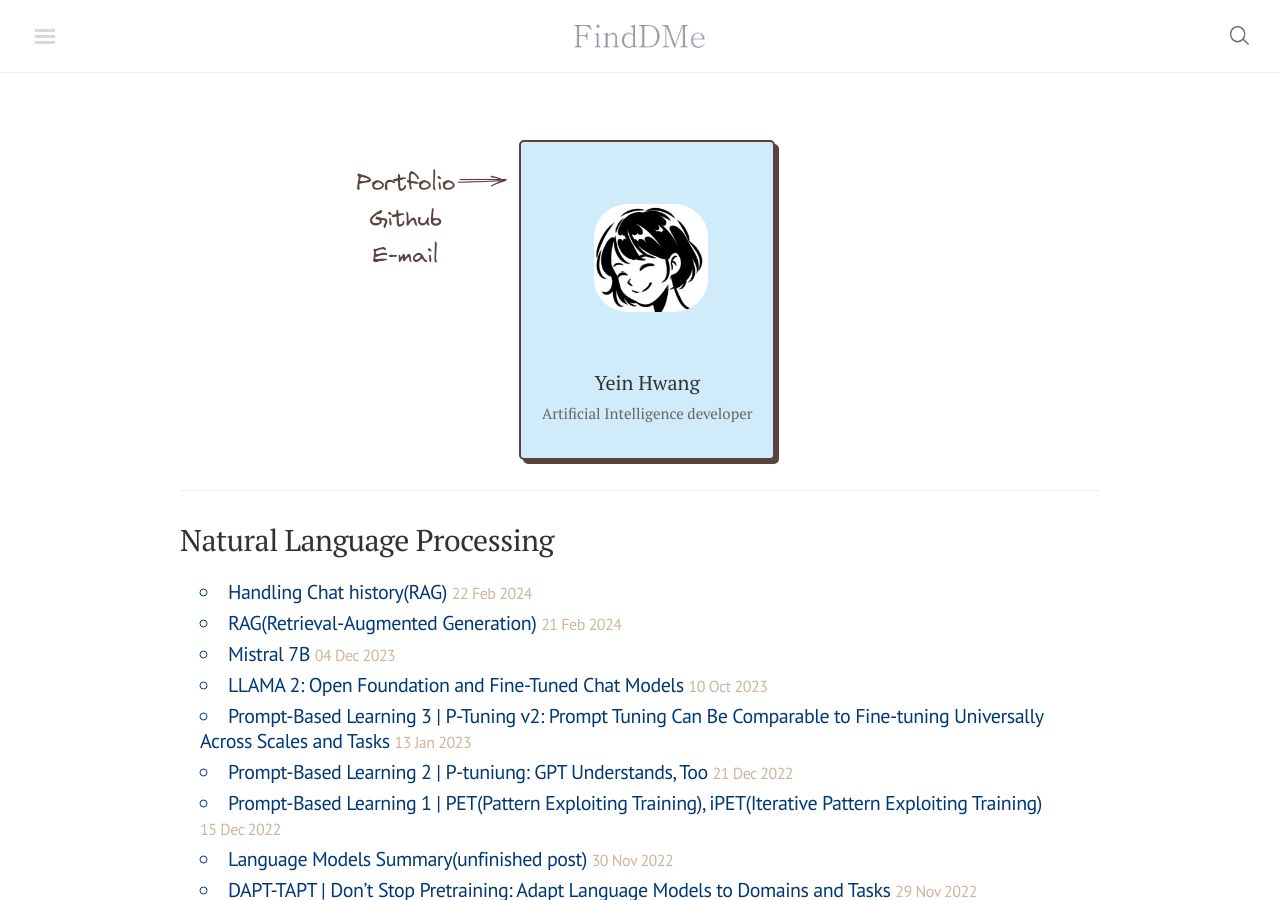
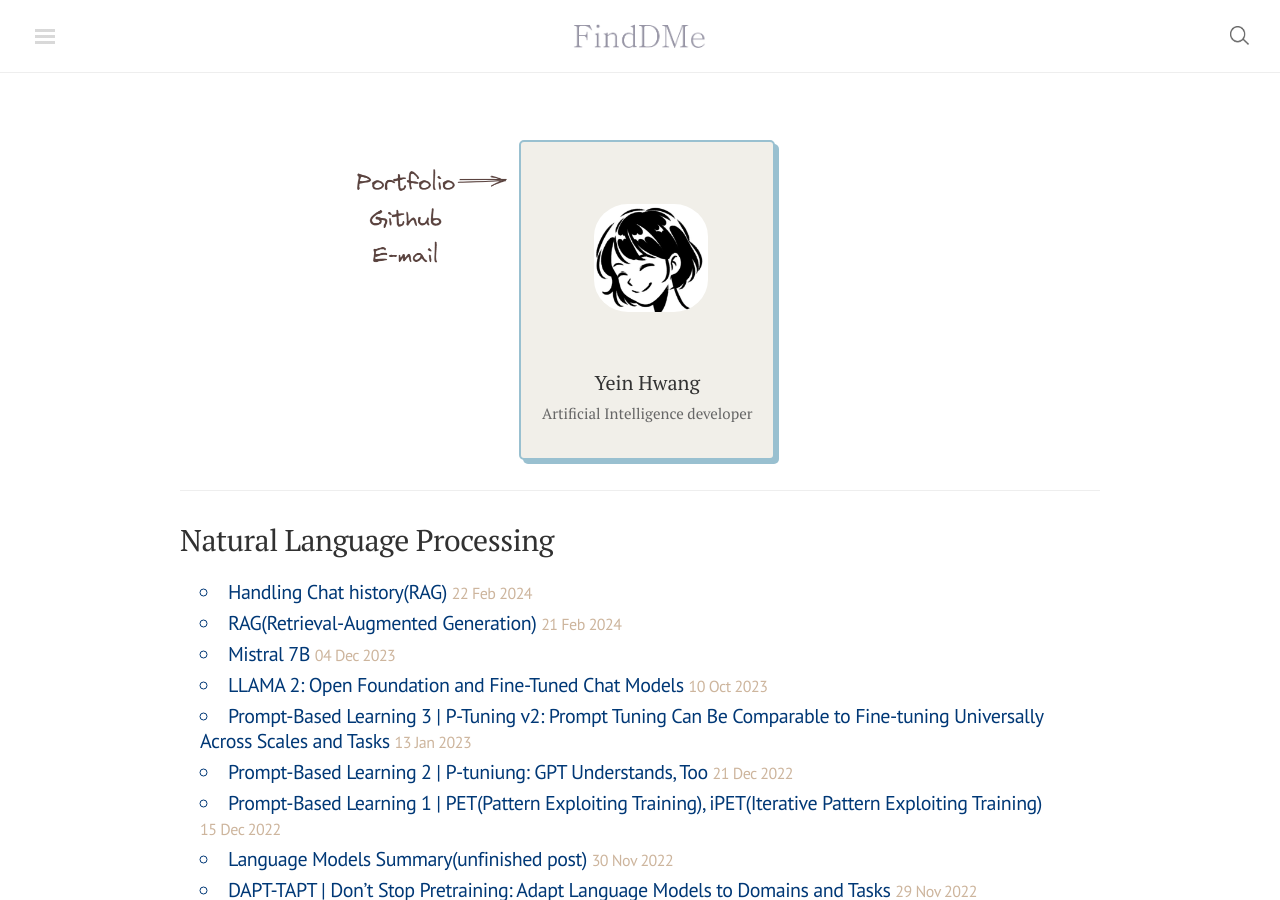
Before and after one commit to finddme/finddme.github.io, a Jekyll site: the page built from index.html, in a window 1280 px wide and 900 px high. Built offline with Jekyll 4.4.1, drawn with Linux system fonts in a browser that asks for light colours; nearby versions of some CDN libraries; comment, search, counter and statistics services are not loaded.

Commit message:
Update index.html

```diff
--- a/index.html
+++ b/index.html
@@ -113,7 +113,7 @@ title:   #Categories Home
 
 <div class="card-expo">
 <!--       <div class="card" onclick="location.href='https://finddme.github.io/blog/portfolio/';" style=" cursor: pointer; float: center; margin-right: 562px;" > -->
-      <div class="card" onclick="location.href='https://finddme.github.io/blog/portfolio/';" style=" cursor: pointer; float: center; margin-right: 512px;" >
+      <div class="card2" onclick="location.href='https://finddme.github.io/blog/portfolio/';" style=" cursor: pointer; float: center; margin-right: 512px;" >
         <div class="card-photo"></div>
         <div class="card-title">Yein Hwang<br>
             <span>Artificial Intelligence developer</span>
```
